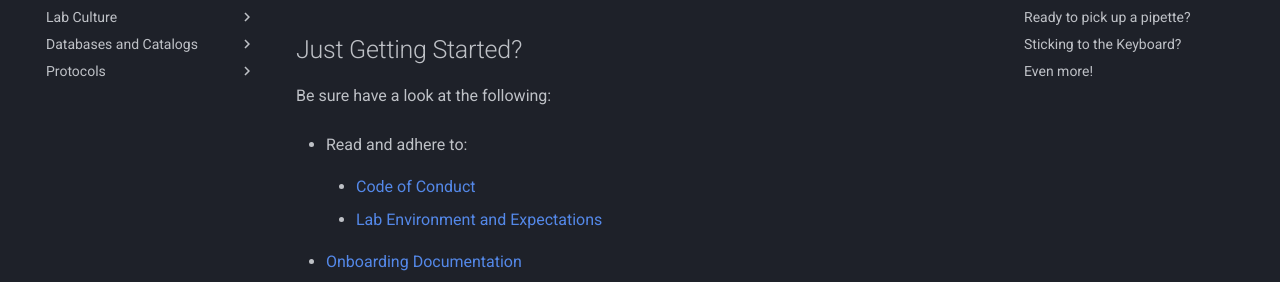
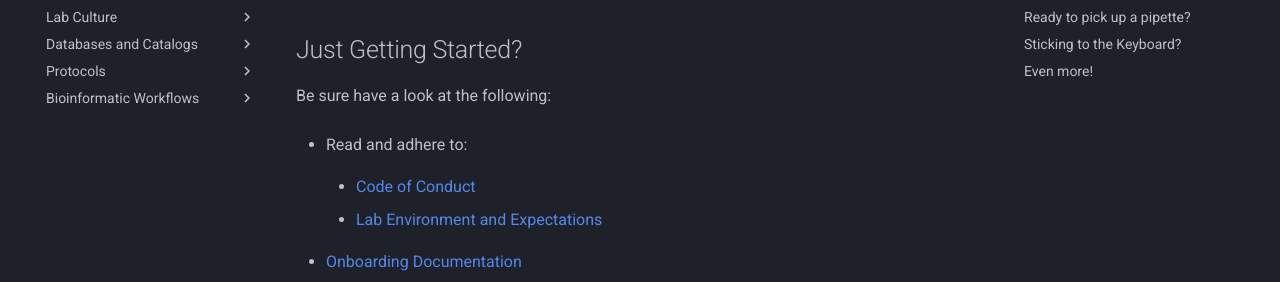
Before and after one commit to RobertsLab/resources, an MkDocs documentation site: the page built from docs/index.md, in a window 1280 px wide. Shown: the part 148-430 px from the top of the page. Built offline with MkDocs 1.6.1 and Material for MkDocs 9.7.7, drawn with Linux system fonts in a browser that asks for light colours; comment, search, counter and statistics services are not loaded.

Commit message:
bioinformatics workflows

```diff
--- a/mkdocs.yml
+++ b/mkdocs.yml
@@ -35,3 +35,6 @@ nav:
      - Lab Protocols: 'Lab-Protocols.md'
      - Chemical SOPs: 'Chemical-Standard-Operating-Protocols.md'
      - Alarm Information: 'Alarm-Information.md'
+
+   - 'Bioinformatic Workflows':
+     - DNA Methylation Analysis: 'DNA-methylation.md'
```
